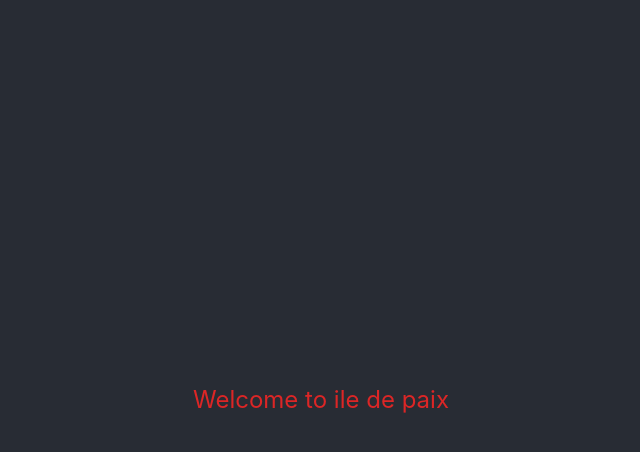
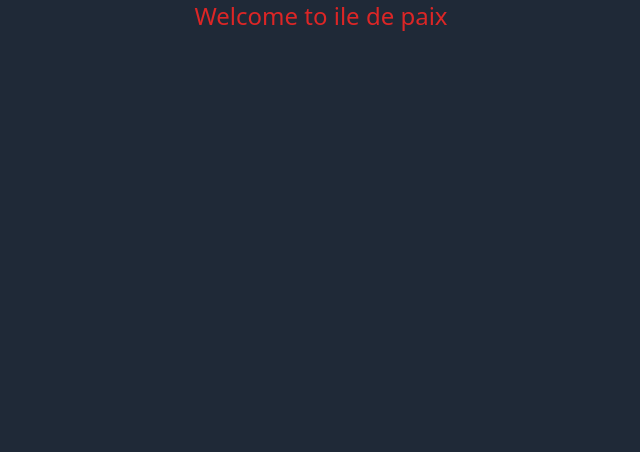
Before and after one commit to Brenion/iledepaix, a React (Create React App) app: page / in a window 1280 px wide. Shown: the top 452 px of the page, without its empty margins (319-959 px from the left). Built offline with nearby package versions, Linux system fonts and the light colour scheme.

Commit message:
css tailwind

```diff
--- a/src/App.css
+++ b/src/App.css
@@ -11,32 +11,42 @@
   pointer-events: none;
 }
 
-@media (prefers-reduced-motion: no-preference) {
-  .App-logo {
-    animation: App-logo-spin infinite 20s linear;
-  }
+body {
+  @apply m-0 p-0 bg-gray-800 font-sans text-white;
 }
 
-.App-header {
-  background-color: #282c34;
-  min-height: 100vh;
-  display: flex;
-  flex-direction: column;
-  align-items: center;
-  justify-content: center;
-  font-size: calc(10px + 2vmin);
-  color: white;
+h1 {
+  @apply text-3xl font-medium pl-6;
 }
 
-.App-link {
-  color: #61dafb;
+h2 {
+  @apply text-2xl pl-2;
 }
 
-@keyframes App-logo-spin {
-  from {
-    transform: rotate(0deg);
-  }
-  to {
-    transform: rotate(360deg);
-  }
+h3 {
+  @apply text-xl;
 }
+
+a {
+  @apply text-teal-300 no-underline font-semibold;
+}
+
+.btnIcon {
+  @apply mt-2 flex items-center;
+}
+
+.btnIcon svg {
+  @apply fill-current text-white w-6 pr-1;
+}
+
+.btnPrimary {
+  @apply bg-teal-500 p-2 rounded text-white;
+}
+
+.btnSecondary {
+  @apply bg-red-500 p-2 rounded text-white;
+}
+
+input {
+  @apply text-gray-800 px-2 py-1;
+}
--- a/src/App.js
+++ b/src/App.js
@@ -1,4 +1,3 @@
-import logo from './logo.svg';
 import './App.css';
 
 function App() {
```
